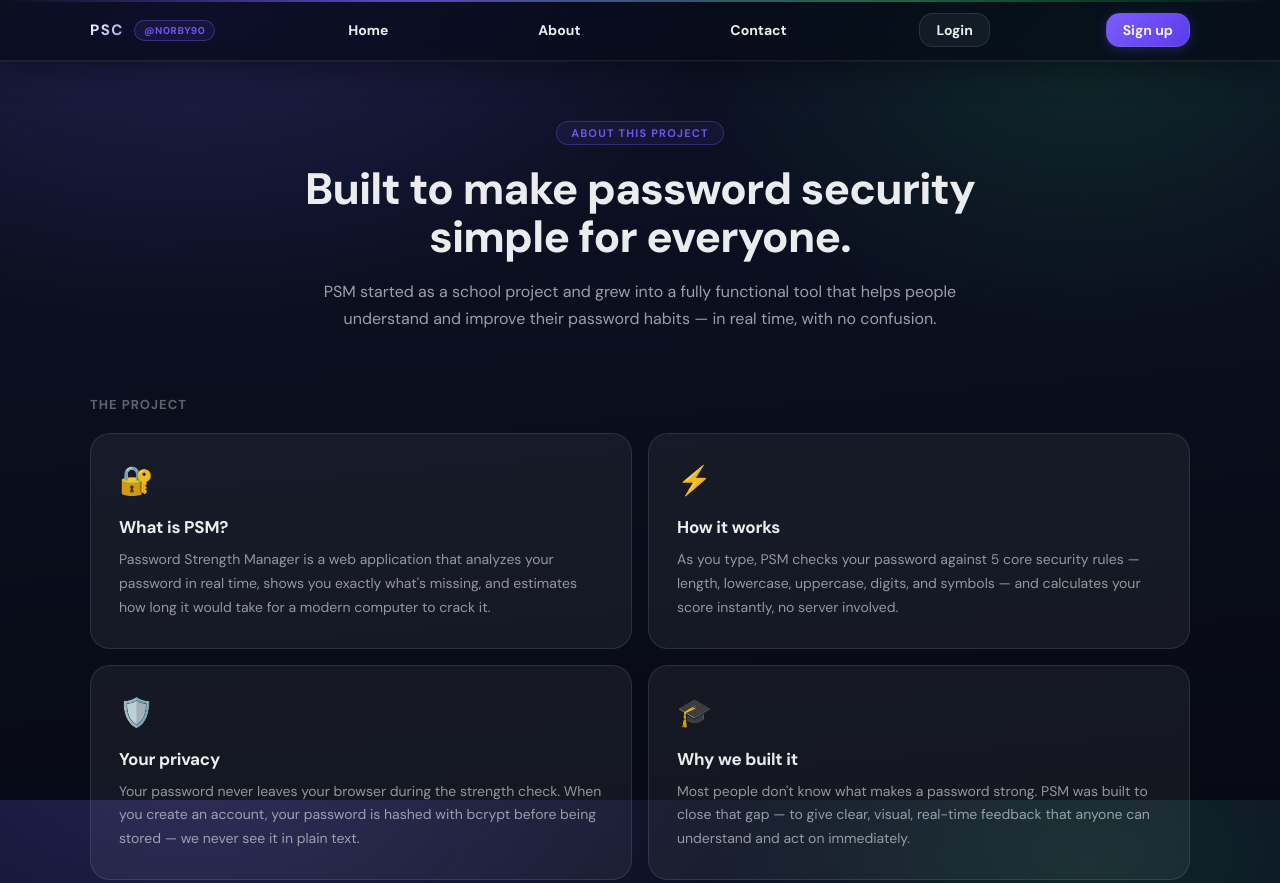
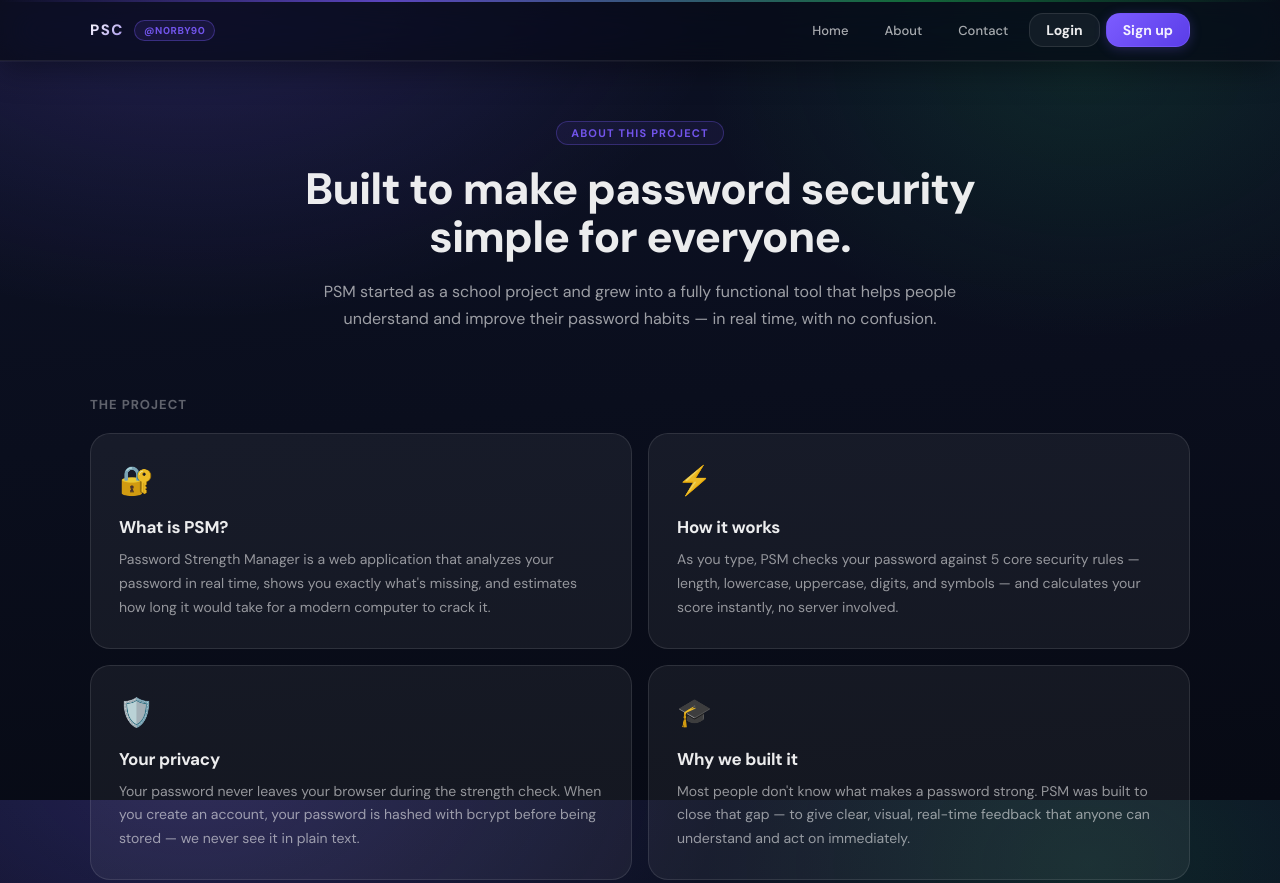
Before and after one commit to ViderOof/password-strength-website-modified, a website: page about/about.html in a window 1280 px wide. Shown: the top 883 px of the page. Drawn offline with nearby package versions, Linux system fonts and the light colour scheme.

Commit message:
Update about.html

```diff
--- a/about/about.html
+++ b/about/about.html
@@ -5,7 +5,7 @@
   <meta name="viewport" content="width=device-width, initial-scale=1" />
   <title>About — PSM</title>
   <link rel="stylesheet" href="/style-base.css" />
-<link rel="stylesheet" href="/about/style-about.css" />
+  <link rel="stylesheet" href="/about/style-about.css" />
   <style>
     main { padding: 60px 0 80px; }
 
@@ -180,11 +180,13 @@
         <span>PSC</span>
         <span class="badge">@n0rby90</span>
       </div>
-        <a class="btn ghost" href="/public/index.html">Home</a>
-        <a class="btn ghost" href="/about/about.html">About</a>
-        <a class="btn ghost" href="/contact/contact.html">Contact</a>
-        <a class="btn" href="/login/login.html">Login</a>
-        <a class="btn primary" href="/signup/signup.html">Sign up</a>
+      <nav class="nav-links">
+        <a class="btn ghost" href="/">Home</a>
+        <a class="btn ghost" href="/about">About</a>
+        <a class="btn ghost" href="/contact">Contact</a>
+        <a class="btn" href="/login">Login</a>
+        <a class="btn primary" href="/signup">Sign up</a>
+      </nav>
     </div>
   </header>
 
```
